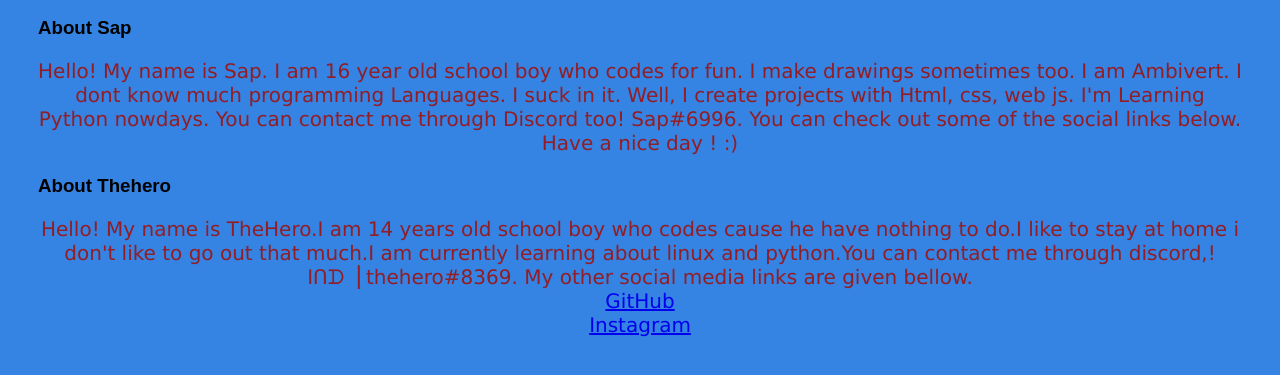
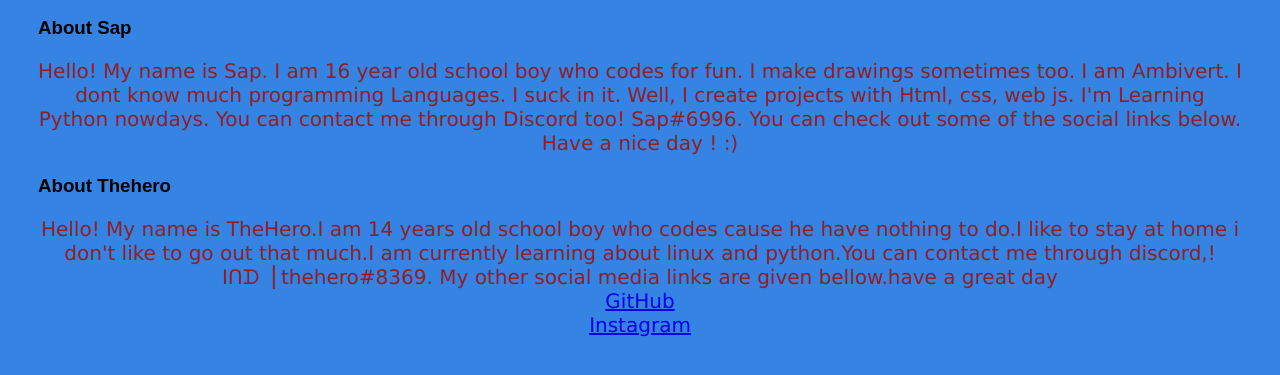
Before and after one commit to thehero12347/introduction, a plain HTML site: page aboutus.html in a window 1280 px wide. Shown: the part 217-592 px from the top of the page. Drawn offline with Linux system fonts and the light colour scheme.

Commit message:
fixed some working and closed an open tah

```diff
--- a/aboutus.html
+++ b/aboutus.html
@@ -36,12 +36,12 @@
     You can contact me through Discord too! Sap#6996. You can check out some of the social links below. Have a nice day ! :)</p>
 
   <h3>About Thehero</h3>
-  <p>Hello! My name is TheHero.I am 14 years old school boy who codes cause he have nothing to do.I like to stay at home i don't like to go out that much.I am currently learning about linux and python.You can contact me through discord,! Iᑎᗪ▕  thehero#8369. My other social media links are given bellow. <br>
+  <p>Hello! My name is TheHero.I am 14 years old school boy who codes cause he have nothing to do.I like to stay at home i don't like to go out that much.I am currently learning about linux and python.You can contact me through discord,! Iᑎᗪ▕  thehero#8369. My other social media links are given bellow.have a great day <br>
 
     <a href="https://github.com/thehero12347">GitHub</a>  <br>
     <a href="https://www.instagram.com/thehero12347">Instagram</a> <br>
 
-
+  </p>
 
 
     <!-- ok what else cehck discord-->
```
